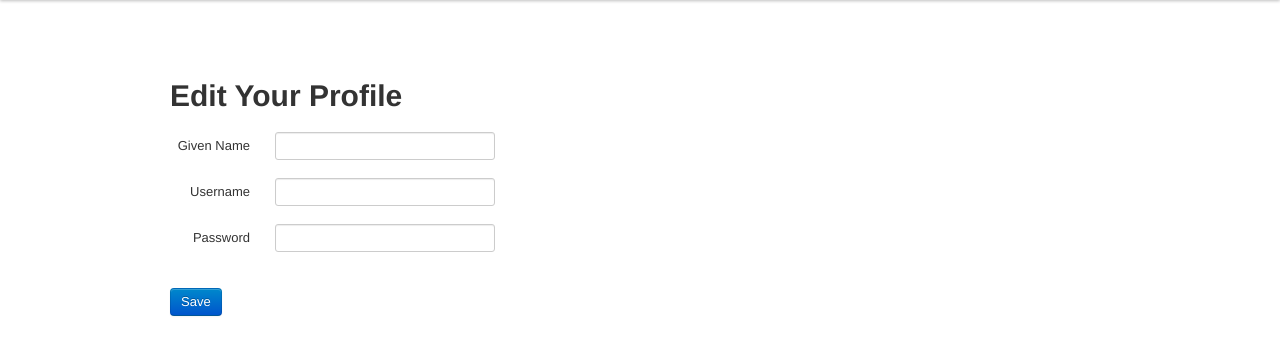
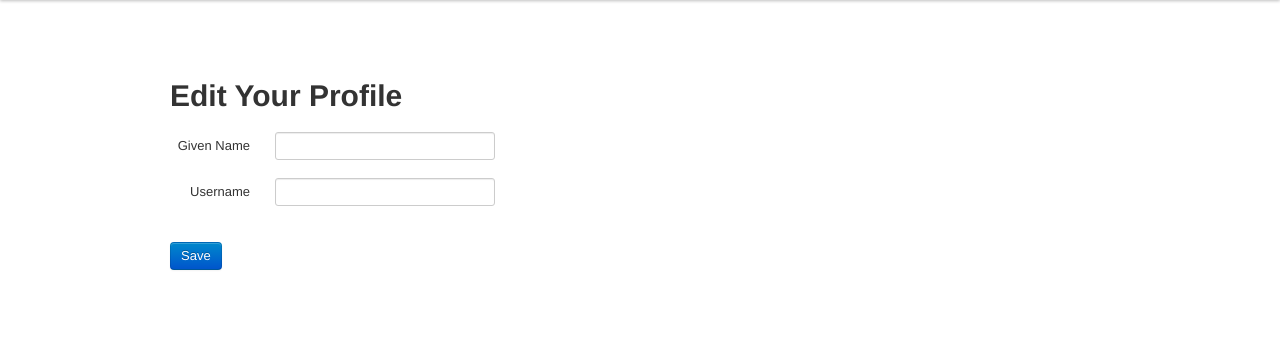
Before and after one commit to breber/cdcsite, a Python web app: template templates/profile.html in a window 1280 px wide. Shown: the part 40-395 px from the top of the page. Run offline with Jinja, Linux system fonts and the light colour scheme; the template is opened without the code that fills it, so the values that code supplies are empty.

Commit message:
Remove ability to change password
And don't display SSN anywhere

```diff
--- a/templates/profile.html
+++ b/templates/profile.html
@@ -14,24 +14,10 @@
                 </div>
             </div>
 
-<!--            <div class="control-group">
-                <label class="control-label" for="ssn">SSN</label>
-                <div class="controls">
-                    <input type="text" id="ssn" name="ssn"  value="{{ employee.ssn }}"/>
-                </div>
-            </div>
--->
             <div class="control-group">
                 <label class="control-label" for="username">Username</label>
                 <div class="controls">
                     <input type="text" id="username" name="username" value="{{ employee.username }}"/>
-                </div>
-            </div>
-
-            <div class="control-group">
-                <label class="control-label" for="password">Password</label>
-                <div class="controls">
-                    <input type="password" id="password" name="password" value="{{ employee.password }}"/>
                 </div>
             </div>
 
```
Also changed, not shown: templates/directory.html (+0 -8 lines).
